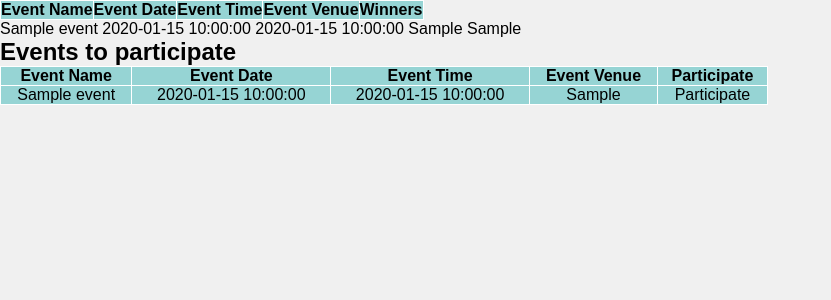
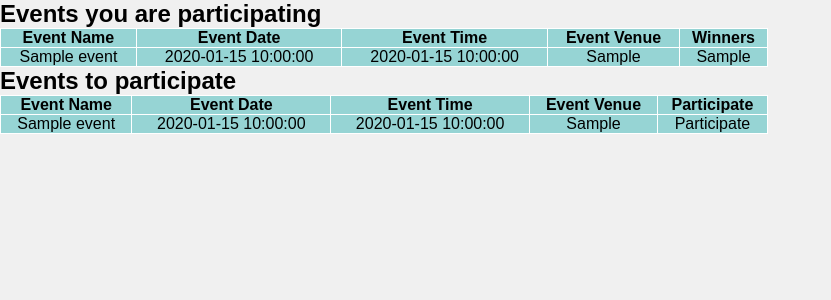
Before and after one commit to Baron105/DBMS-WebApp, a Flask app: page /index/1/1/1 in a window 1280 px wide. Shown: the top 300 px of the page, without its empty margins (0-831 px from the left). Run offline with Flask 3, Linux system fonts and the light colour scheme; a database or web service that is not in the repository returns one stand-in record (values such as "Sample title"); lists and menus that the app fills with data are empty; some libraries are stand-ins or nearby versions.

Commit message:
index page

```diff
--- a/templates/index.html
+++ b/templates/index.html
@@ -8,22 +8,27 @@
 
 
 {% if participating_event%}
-        <table>
-            <th>Event Name</th>
-            <th>Event Date</th>
+<h2>Events you are participating</h2>
+<table style="width:60%">
+    <tr>
+    <th >Event Name</th>
+    <th >Event Date</th>
     <th>Event Time</th>
     <th>Event Venue</th>
     <th>Winners</th>
-        </table>
+    </tr>
+
 {% for event in participating_event%}
     <tr>
         <td>{{event[0]}}</td>
         <td>{{event[1]}}</td>
         <td>{{event[2]}}</td>
         <td>{{event[3]}}</td>
+        <!-- the participate button will put the event from list to -->
         <td>{{event[4]}}</td>
     </tr>
 {%endfor%}
+</table>
     {% else %}
         <p align = "center">You have not participated in any event yet</p>
     {%endif%}
```
Lines whose indentation alone changed are shown as unchanged.
